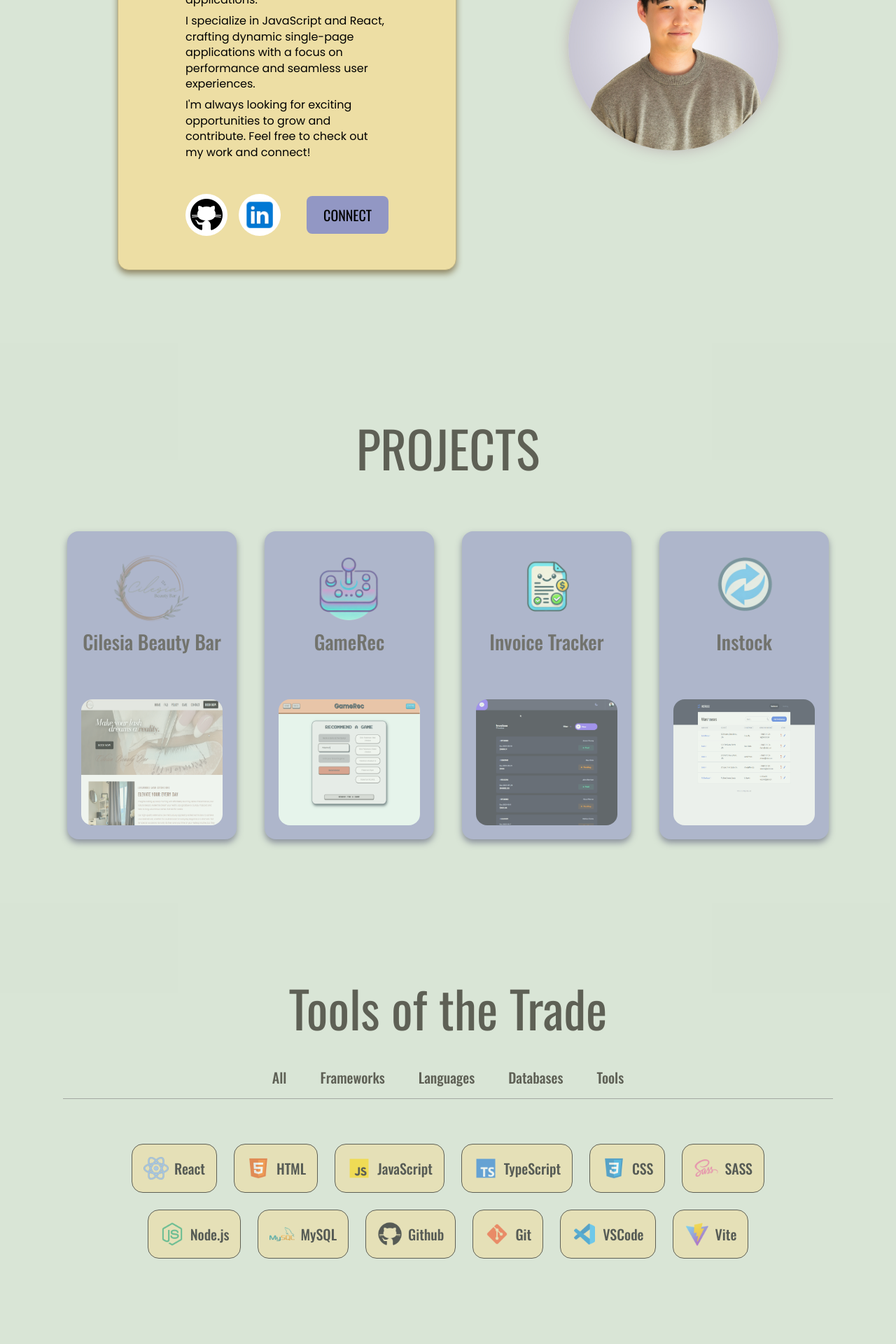
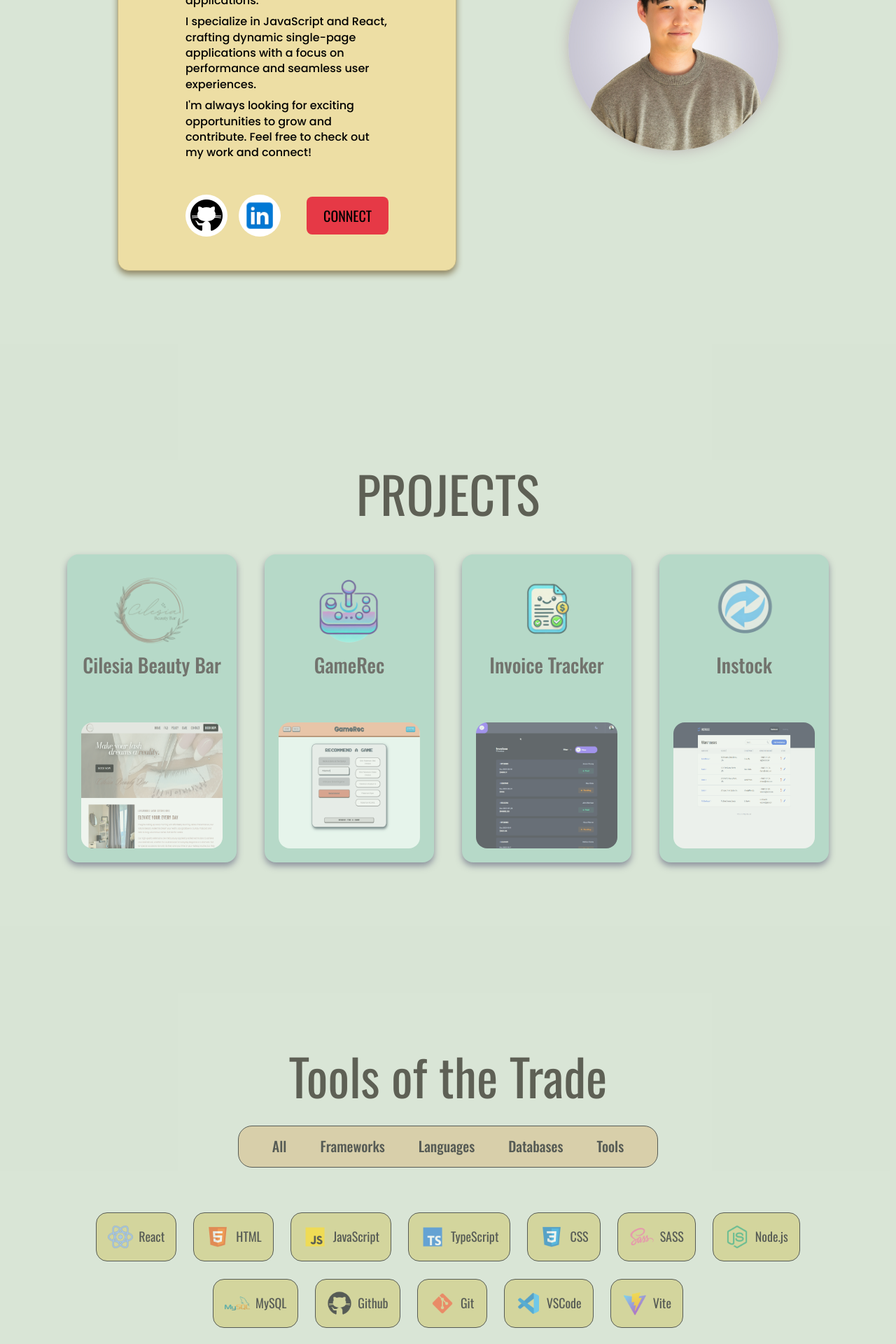
Before and after one commit to eosook/portfolio, a React (Vite) app: page / in a window 1280 px wide. Shown: the part 360-2280 px from the top of the page at 70% size. Built offline with nearby package versions, Linux system fonts and the light colour scheme.

Commit message:
fixes routing for gamerec, small styling changes

```diff
--- a/src/components/About/About.scss
+++ b/src/components/About/About.scss
@@ -53,22 +53,25 @@
       padding: 3rem 6rem;
     }
   }
+  &__title {
+    @include title(1.625rem, 600);
+
+  }
+  &__subtitle {
+    @include title(1.25rem, 500);
+    color: var(--font-secondary);
+    margin-top: 4px;
+    margin-bottom: 0.75rem;
+    letter-spacing: 2px;
+  }
   &__body {
     @include body(1rem);
+    font-weight: 500;
     margin: 0.25rem 0;
 
     &:last-of-type {
       margin-bottom: 3rem;
     }
-  }
-  &__title {
-    @include title(2rem, 500);
-  }
-  &__subtitle {
-    @include title(1.25rem, 500);
-    margin-top: -4px;
-    margin-bottom: 0.75rem;
-    letter-spacing: 2px;
   }
   &__link {
     position: relative;
--- a/src/components/Projects/ProjectCard/ProjectCard.scss
+++ b/src/components/Projects/ProjectCard/ProjectCard.scss
@@ -9,13 +9,14 @@ $work-container-background: rgb(78, 217, 255);
   padding: $padding-m;
   overflow: hidden;
   justify-content: space-between;
-  background-color: var(--tertiary);
+  background-color: var(--projects-card);
   margin: 0 auto 2rem;
   display: flex;
   flex-direction: column;
   justify-content: space-between;
   box-shadow: 0px 5px 10px color-mix(in srgb, var(--tertiary) 60%, black);
   overflow: hidden;
+
 
   @include tablet{
     margin: 0 auto;
--- a/src/components/Projects/Projects.jsx
+++ b/src/components/Projects/Projects.jsx
@@ -26,9 +26,13 @@ export default function Projects({ visible }) {
         className="projects"
         id="projects"
         initial={{ backgroundColor: "var(--background)", opacity: 0.6 }}
-        animate={visible ? {backgroundColor: "var(--background)", opacity: 1, duration: 2 } : {}}
+        animate={
+          visible
+            ? { backgroundColor: "var(--background)", opacity: 1, duration: 2 }
+            : {}
+        }
       >
-        <div className="projects__background-container"></div>
+        <div className="projects__container">
           <div className="projects__header">PROJECTS</div>
           <div className="projects__section">
             <ProjectCard
@@ -63,7 +67,7 @@ export default function Projects({ visible }) {
                 "SQL",
                 "Full-Stack Development",
               ]}
-            link={"https://cilesiabeautybar.com/"}
+              link={"https://gamerecc.netlify.app/"}
             />
             <ProjectCard
               projectNumber={3}
@@ -104,6 +108,7 @@ export default function Projects({ visible }) {
               link={"https://cilesiabeautybar.com/"}
             />
           </div>
+        </div>
       </motion.div>
     </AnimatePresence>
   );
--- a/src/components/Projects/Projects.scss
+++ b/src/components/Projects/Projects.scss
@@ -14,6 +14,14 @@
   min-height: 100dvh;
   // background: linear-gradient(135deg, #b6a9ce 45%, white 45%, white 48%, var(--background) 48%);
   // border-bottom: 80px solid #b6a9ce;
+
+  &__container{
+    // background-color: var(--projects);
+    // box-shadow: 10px 10px 10px grey;
+    // border: 1px solid var(--projects);
+    border-radius: 16px;
+    min-height: 80dvh;
+  }
   &__header {
     @include sectionTitle;
     text-align: center;
@@ -29,6 +37,7 @@
     margin: 0 auto;
     gap: 1rem;
     padding: 1rem;
+
     @include tablet {
       display: flex;
       justify-content: center;
--- a/src/components/Skills/SkillCard/SkillCard.scss
+++ b/src/components/Skills/SkillCard/SkillCard.scss
@@ -6,14 +6,19 @@
   display: flex;
   align-items: center;
   gap: 0.25rem;
-  border: 1px solid var(--font-primary);
+  border: 1px solid black;
   border-radius: 16px;
   padding: 0.5rem;
-  background-color: var(--primary);
+  background-color: var(--skills-card);
+  min-width: 80px;
+  justify-content: center;
+  height: 42px;
 
   @include tablet{
     gap: 0.5rem;
     padding: 1rem;
+    min-width: 100px;
+    height: 70px;
   }
 
   &:hover{
@@ -28,10 +33,10 @@
     }
   }
   &__name {
-    @include title(0.825rem, 500);
+    @include title(0.825rem, 400);
     color: black;
     @include tablet{
-      @include title(1.25rem, 500);
+      @include title(1.125rem, 400);
     }
   }
 }
--- a/src/components/Skills/SkillsSection.jsx
+++ b/src/components/Skills/SkillsSection.jsx
@@ -17,35 +17,123 @@ import { useState } from "react";
 export default function Skills() {
   const [currentSkill, setCurrentSkill] = useState("all");
 
-  function changeSkill(skill){
+  function changeSkill(skill) {
     setCurrentSkill(skill);
   }
 
   return (
     <div className="skills">
+      <div className="skills__container">
         <h2 className="skills__title">Tools of the Trade</h2>
+
         <div className="skills-categories">
           <ul className="skills-categories__list">
-          <li className="skills-categories__item" onClick={() => changeSkill("all")}>All</li>
-          <li className="skills-categories__item" onClick={() => changeSkill("framework")}>Frameworks</li>
-          <li className="skills-categories__item" onClick={() => changeSkill("language")}>Languages</li>
-          <li className="skills-categories__item" onClick={() => changeSkill("database")}>Databases</li>
-          <li className="skills-categories__item" onClick={() => changeSkill("tool")}>Tools</li>
+            <li
+              className="skills-categories__item"
+              onClick={() => changeSkill("all")}
+            >
+              All
+            </li>
+            <li
+              className="skills-categories__item"
+              onClick={() => changeSkill("framework")}
+            >
+              Frameworks
+            </li>
+            <li
+              className="skills-categories__item"
+              onClick={() => changeSkill("language")}
+            >
+              Languages
+            </li>
+            <li
+              className="skills-categories__item"
+              onClick={() => changeSkill("database")}
+            >
+              Databases
+            </li>
+            <li
+              className="skills-categories__item"
+              onClick={() => changeSkill("tool")}
+            >
+              Tools
+            </li>
           </ul>
         </div>
         <div className="skills__list">
-        <SkillCard logo={reactLogo} name={"React"} type={"framework"} currentSkill={currentSkill}/>
-        <SkillCard logo={htmlLogo} name={"HTML"} type={"language"} currentSkill={currentSkill}/>
-        <SkillCard logo={javascriptLogo} name={"JavaScript"} type={"language"} currentSkill={currentSkill}/>
-        <SkillCard logo={typescriptLogo} name={"TypeScript"} type={"language"} currentSkill={currentSkill}/>
-        <SkillCard logo={cssLogo} name={"CSS"} type={"language"} currentSkill={currentSkill}/>
-        <SkillCard logo={sassLogo} name={"SASS"} type={"language"} currentSkill={currentSkill}/>
-        <SkillCard logo={nodeLogo} name={"Node.js"} type={"framework"} currentSkill={currentSkill}/>
-        <SkillCard logo={mysqlLogo} name={"MySQL"} type={"database"} currentSkill={currentSkill}/>
-        <SkillCard logo={githubLogo} name={"Github"} type={"tool"} currentSkill={currentSkill}/>
-        <SkillCard logo={gitLogo} name={"Git"} type={"tool"} currentSkill={currentSkill}/>
-        <SkillCard logo={vscodeLogo} name={"VSCode"} type={"tool"} currentSkill={currentSkill}/>
-        <SkillCard logo={viteLogo} name={"Vite"} type={"tool"} currentSkill={currentSkill}/>
+          <SkillCard
+            logo={reactLogo}
+            name={"React"}
+            type={"framework"}
+            currentSkill={currentSkill}
+          />
+          <SkillCard
+            logo={htmlLogo}
+            name={"HTML"}
+            type={"language"}
+            currentSkill={currentSkill}
+          />
+          <SkillCard
+            logo={javascriptLogo}
+            name={"JavaScript"}
+            type={"language"}
+            currentSkill={currentSkill}
+          />
+          <SkillCard
+            logo={typescriptLogo}
+            name={"TypeScript"}
+            type={"language"}
+            currentSkill={currentSkill}
+          />
+          <SkillCard
+            logo={cssLogo}
+            name={"CSS"}
+            type={"language"}
+            currentSkill={currentSkill}
+          />
+          <SkillCard
+            logo={sassLogo}
+            name={"SASS"}
+            type={"language"}
+            currentSkill={currentSkill}
+          />
+          <SkillCard
+            logo={nodeLogo}
+            name={"Node.js"}
+            type={"framework"}
+            currentSkill={currentSkill}
+          />
+          <SkillCard
+            logo={mysqlLogo}
+            name={"MySQL"}
+            type={"database"}
+            currentSkill={currentSkill}
+          />
+          <SkillCard
+            logo={githubLogo}
+            name={"Github"}
+            type={"tool"}
+            currentSkill={currentSkill}
+          />
+          <SkillCard
+            logo={gitLogo}
+            name={"Git"}
+            type={"tool"}
+            currentSkill={currentSkill}
+          />
+          <SkillCard
+            logo={vscodeLogo}
+            name={"VSCode"}
+            type={"tool"}
+            currentSkill={currentSkill}
+          />
+          <SkillCard
+            logo={viteLogo}
+            name={"Vite"}
+            type={"tool"}
+            currentSkill={currentSkill}
+          />
+        </div>
       </div>
     </div>
   );
--- a/src/components/Skills/SkillsSection.scss
+++ b/src/components/Skills/SkillsSection.scss
@@ -12,29 +12,45 @@
     &__title{
         @include sectionTitle();
         color: var(--font-primary);
+
+        @include desktop{
+
+        }
     }
     &__subtitle{
         @include title(1.5rem, 500);
         margin: 0 0 2rem;
     }
+    &__container{
+        // background-color: var(--skills);
+        // box-shadow: 10px 10px 10px grey;
+        // border: 1px solid var(--skills);
+        border-radius: 16px;
+        min-height: 80dvh;
+
+    }
     &-categories{
         &__list{
             list-style-type: none;
             display: flex;
+            align-items: center;
             justify-content: center;
             gap: 1rem;
             margin: 2rem auto;
-            border-bottom: 1px solid grey;
-            max-width: 1100px;
+            border: 1px solid black;
+            border-radius: 20px;
+            width: 350px;
+            padding: 1rem;
+            background-color: var(--skills-nav);
             @include tablet{
                 gap: 3rem;
+                width: 600px;
             }
         }
         &__item{
             @include header(1rem);
-            padding-bottom: 1rem;
             border-bottom: 2px solid transparent;
-            color: var(--font-primary);
+            color: black;
             @include tablet{
                 @include header(1.25rem);
             }
@@ -49,16 +65,18 @@
         flex-wrap: wrap;
         gap: 1rem;
         justify-content: center;
-        max-width: 1000px;
         justify-content: center;
         margin: 0 auto;
         padding: 2rem;
         border-radius: $border-radius;
+        // border: 1px solid black;
         // background-color: var(--primary);
         // box-shadow: 5px 5px 5px color-mix(in srgb, var(--primary) 60%, black);
         @include tablet{
             padding: 2rem;
             gap: 1.5rem;
+            min-height: 230px;
+            max-width: 1100px;
         }
     }
 }
--- a/src/styles/_fonts.scss
+++ b/src/styles/_fonts.scss
@@ -98,13 +98,14 @@
   font-size: 3rem;
   line-height: 3.6rem;
   font-weight: 400;
+  margin-top: 4rem;
   margin-bottom: 1rem;
   @include tabletFont{
     font-size: 4rem;
     line-height: 4.8rem;
   }
   @include desktopFont{
-    margin-bottom: 3rem;
+    margin-top: 4rem;
     font-size: 4.5rem;
   }
 }
--- a/src/styles/_mixins.scss
+++ b/src/styles/_mixins.scss
@@ -20,7 +20,7 @@
   border-radius: 8px;
   font-family: $oswald-font;
   font-size: 1.25rem;
-  background-color: var(--tertiary);
+  background-color: var(--accent);
   text-transform: uppercase;
 
   @include tablet{
--- a/src/styles/_variables.scss
+++ b/src/styles/_variables.scss
@@ -51,14 +51,23 @@ $padding-xxl: 4rem;
   --tertiary: #9297C4;
   --accent: #E63946;
 
+  --skills: #be5544;
+  --skills-nav: #d8c28d;
+  --skills-card: #d0cb78;
+
+  --projects: #55b58c;
+  --projects-card: #9fd2bf;
+
   --font-primary: #0e0801;
+  --font-secondary: hsl(203, 23%, 34%);
+  --font-tertiary: hsl(203, 15%, 47%);
   --font-home: #1D3557;
 }
 
 // Colors - Dark Mode
 
 [data-theme="dark"] {
-  --background: #0a0f0e;
+  --background: #0e1312;
   --header: #39496c;
 
   --primary: #a6c9c3;
@@ -66,7 +75,16 @@ $padding-xxl: 4rem;
   --tertiary: #6cb1a5;
   --accent: #22577A;
 
+  --skills: #b95141;
+  --skills-nav: #725b27;
+  --skills-card: #888330;
+
+  --projects: #a6c9c3;
+  --projects-card: #374b75;
+
   --font-primary: #eff4f3;
+  --font-secondary: hsl(203, 23%, 34%);
+  --font-tertiary: hsl(203, 15%, 47%);
 }
 
 // Colors - CTA
```
Lines whose indentation alone changed are shown as unchanged.
